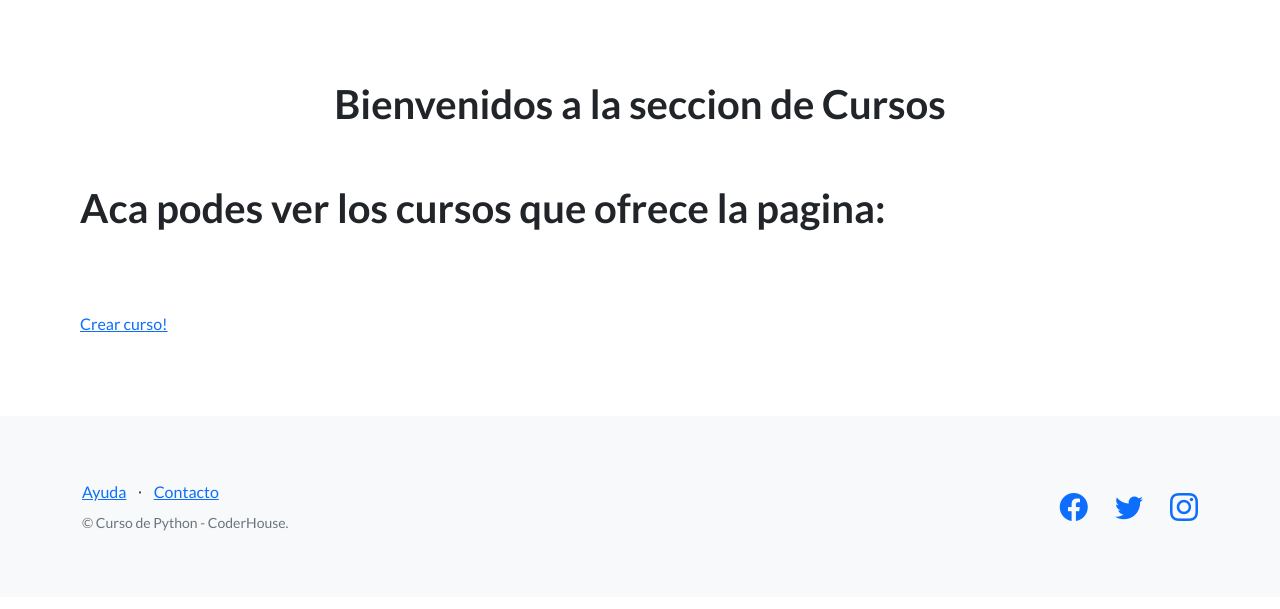
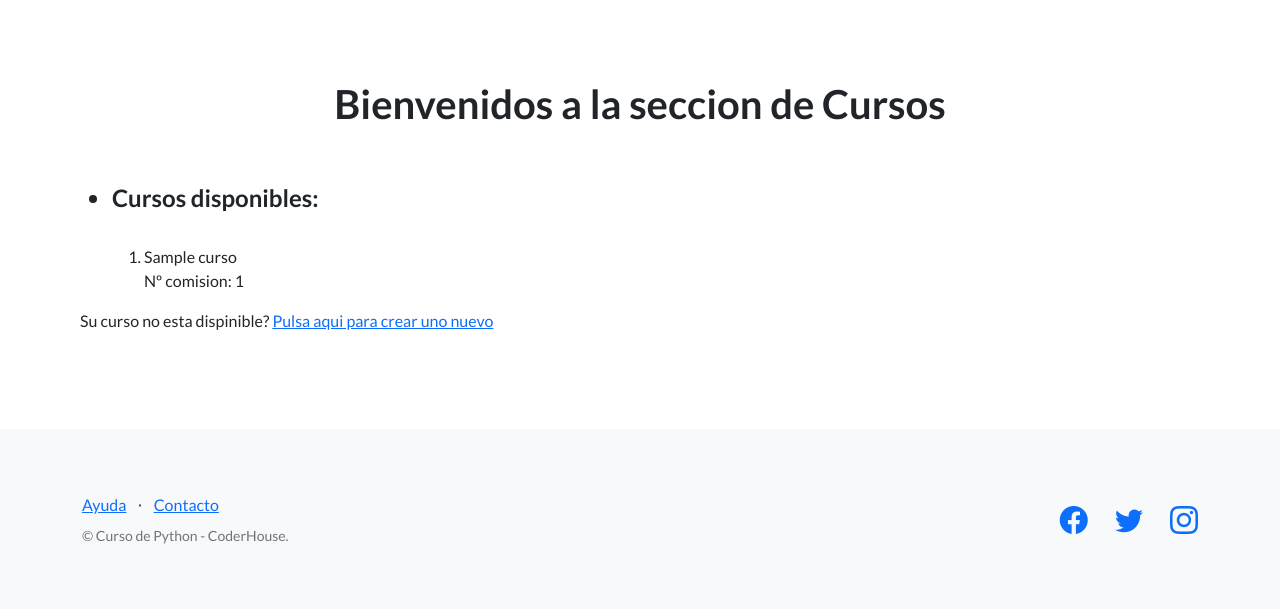
Before and after one commit to LucianoLezana/Entrega1_Seigneur_Lezana, a Django app: page /app_project_coder/cursos/ in a window 1280 px wide. Shown: the part 66-675 px from the top of the page. Run offline with Django 4.2, Linux system fonts and the light colour scheme; tables that the repository leaves empty hold one stand-in row (values such as "Sample post"); parts of the project's set-up code (start-up, migrations or seed data) failed here and were passed over; some libraries are stand-ins or nearby versions.

Commit message:
Agregandole vista al tempalte de curso, mas la funcion Curso en views

```diff
--- a/app_project_coder/templates/app_project_coder/cursos.html
+++ b/app_project_coder/templates/app_project_coder/cursos.html
@@ -1,16 +1,23 @@
 {%extends "app_project_coder\template_base.html"%}
 
 {%load static%}
-
 {%block contenido_base%}
 <center><h1>Bienvenidos a la seccion de Cursos</h1></center>
 <br>
 <br>
-<h1 align="left">Aca podes ver los cursos que ofrece la pagina:</h1>
-<br>
-<br>
-<br>
-<a href="{% url 'crear_cursos' %}">Crear curso!</a>
+<ul>
+    <h4><li>Cursos disponibles:</li></h4>
+
+    <ol>
+        {%for curso in cursos%}
+        <br><li>{{curso.nombre}} <br> Nº comision: {{curso.comision}}</li>
+        {%endfor%}
+    </ol>
+
+</ul>
+
+
+<p>Su curso no esta dispinible? <a  href="{% url 'crear_cursos' %}">Pulsa aqui para crear uno nuevo</a></p>
 
 
 
--- a/app_project_coder/views.py
+++ b/app_project_coder/views.py
@@ -20,12 +20,9 @@ def profesores (request):
     return render(request, "app_project_coder\profesores.html")
 
 #Curso
-def cursos (request):
-    return render(request, "app_project_coder\cursos.html")
-
-
-def formulario_cursos(request):
-    return render(request, "app_project_coder\crear_cursos.html")
+def cursos(request):
+    cursos = Cursos.objects.all()
+    return render(request, "app_project_coder\cursos.html", {'cursos': cursos})
 
 
 def crear_formulario_curso(request):
@@ -36,10 +33,10 @@ def crear_formulario_curso(request):
             informacion = formulario_curso.cleaned_data
             cursos = Cursos(nombre=informacion['nombre'], comision=informacion['comision'])
             cursos.save()
-            return render(request, "app_project_coder/inicio.html")
+            return render(request, "app_project_coder\inicio.html")
 
     else:
         formulario_curso = form_curso()
-        return render(request, "app_project_coder/crear_cursos.html", {"formulario_curso":formulario_curso})
+        return render(request, "app_project_coder\crear_cursos.html", {"formulario_curso":formulario_curso})
 
 #
```
